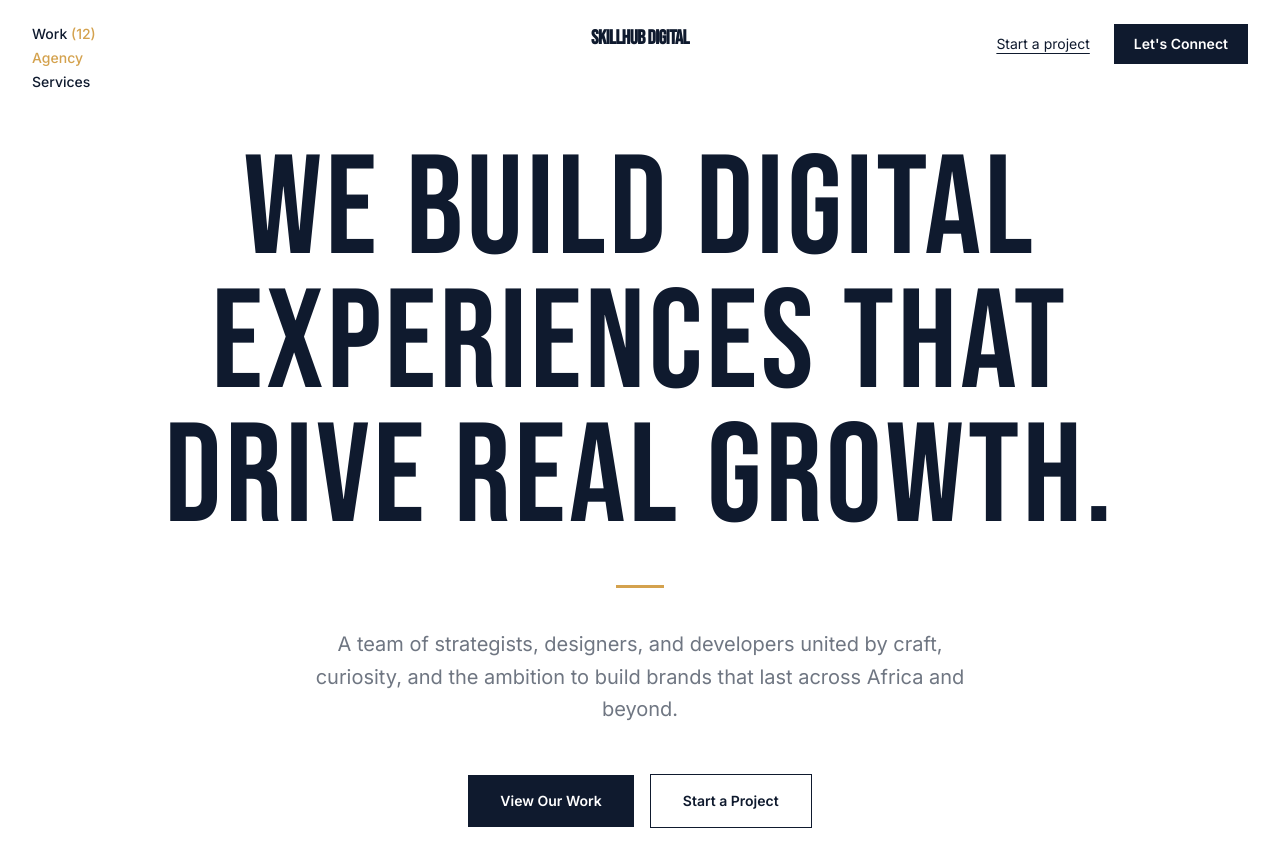
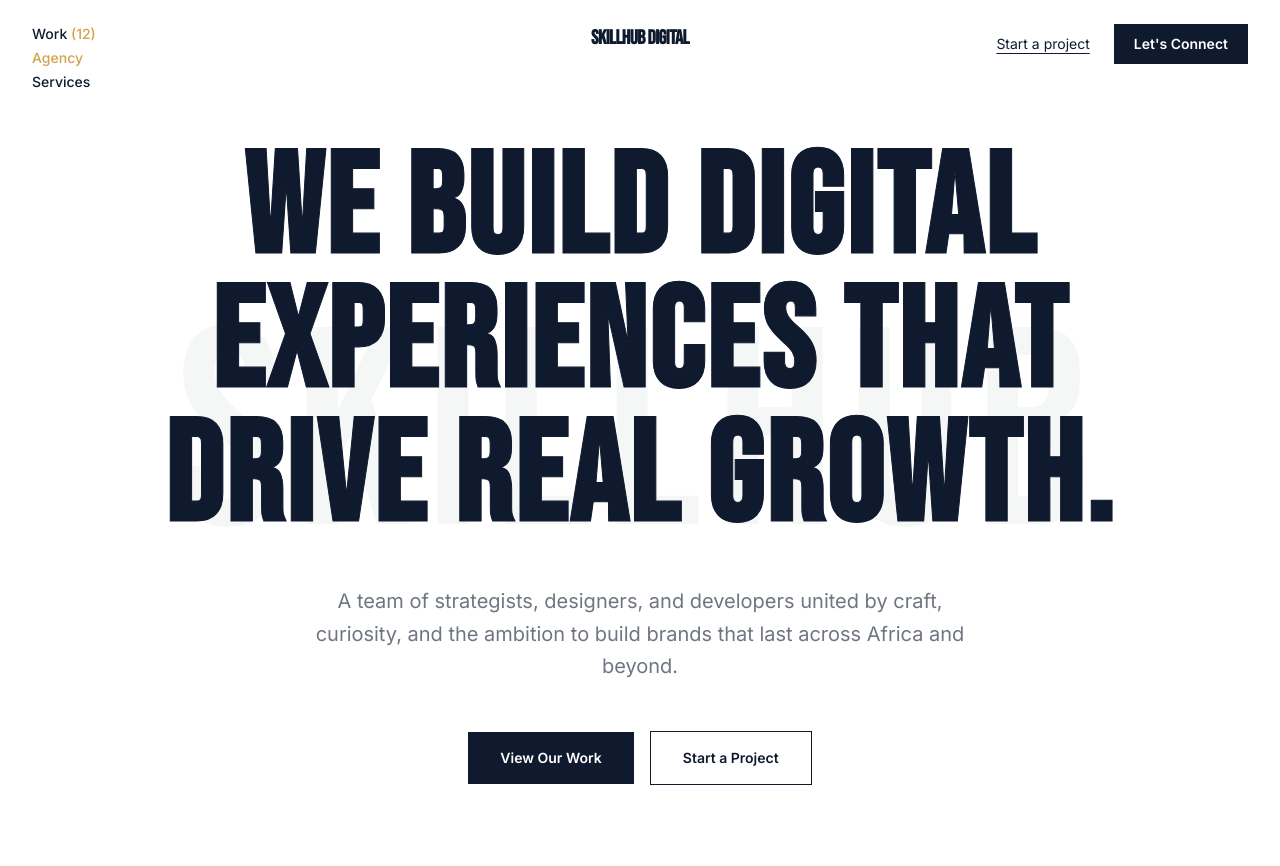
Before and after one commit to kattdevs/SHDA, a Next.js app in the folder skillhub-digital-agency/: page / in a window 1280 px wide. Shown: the top 866 px of the page. Built offline with nearby package versions, Linux system fonts and the light colour scheme.

Commit message:
typewriter animation and SKILLHUB watermark on hero

```diff
--- a/skillhub-digital-agency/src/components/Hero.tsx
+++ b/skillhub-digital-agency/src/components/Hero.tsx
@@ -1,21 +1,9 @@
 'use client'
 
 import { motion } from 'framer-motion'
+import { useEffect, useState } from 'react'
 
-const container = {
-  hidden: {},
-  show: { transition: { staggerChildren: 0.16 } },
-}
-
-const dropIn = {
-  hidden: { opacity: 0, y: -60, scale: 0.98 },
-  show: {
-    opacity: 1,
-    y: 0,
-    scale: 1,
-    transition: { duration: 0.7, ease: [0.22, 1, 0.36, 1] as const },
-  },
-}
+const fullText = "WE BUILD DIGITAL EXPERIENCES THAT DRIVE REAL GROWTH."
 
 const fadeUp = {
   hidden: { opacity: 0, y: 30 },
@@ -27,40 +15,66 @@ const fadeUp = {
 }
 
 export default function Hero() {
+  const [displayed, setDisplayed] = useState('')
+  const [done, setDone] = useState(false)
+
+  useEffect(() => {
+    let i = 0
+    const interval = setInterval(() => {
+      i++
+      setDisplayed(fullText.slice(0, i))
+      if (i >= fullText.length) {
+        clearInterval(interval)
+        setDone(true)
+      }
+    }, 38)
+    return () => clearInterval(interval)
+  }, [])
+
   return (
-    <section className="min-h-screen bg-white flex flex-col items-center justify-center pt-36 pb-24 px-6 text-center">
-      <motion.div
-        variants={container}
-        initial="hidden"
-        animate="show"
-        className="max-w-5xl mx-auto"
+    <section className="relative min-h-screen bg-white flex flex-col items-center justify-center pt-36 pb-24 px-6 text-center overflow-hidden">
+
+      {/* Watermark */}
+      <div
+        className="absolute inset-0 flex items-center justify-center pointer-events-none select-none"
+        aria-hidden="true"
       >
-        {/* Headline */}
+        <span
+          className="font-display uppercase text-navy/[0.04] whitespace-nowrap"
+          style={{ fontSize: 'clamp(8rem, 22vw, 20rem)', letterSpacing: '0.05em' }}
+        >
+          SKILLHUB
+        </span>
+      </div>
+
+      {/* Content */}
+      <div className="relative z-10 max-w-5xl mx-auto">
+
+        {/* Headline — typewriter */}
         <h1
-          className="font-display text-navy leading-[0.95] tracking-wide uppercase"
-          style={{ fontSize: 'clamp(4rem, 11vw, 10rem)' }}
+          className="font-display text-navy uppercase leading-[0.95] tracking-wide"
+          style={{
+            fontSize: 'clamp(4rem, 11vw, 10rem)',
+            fontWeight: 900,
+            WebkitTextStroke: '1px #0F1A2E',
+          }}
         >
-          <motion.span variants={dropIn} className="block">
-            We Build Digital
-          </motion.span>
-          <motion.span variants={dropIn} className="block">
-            Experiences That
-          </motion.span>
-          <motion.span variants={dropIn} className="block">
-            Drive Real Growth.
-          </motion.span>
+          {displayed}
+          {!done && (
+            <motion.span
+              animate={{ opacity: [1, 0] }}
+              transition={{ repeat: Infinity, duration: 0.5 }}
+              className="inline-block w-[4px] h-[0.85em] bg-gold align-middle ml-1"
+            />
+          )}
         </h1>
-
-        {/* Gold divider */}
-        <motion.div
-          variants={fadeUp}
-          className="mx-auto mt-10 mb-10 w-12 h-[3px] bg-gold"
-        />
 
         {/* Subheading */}
         <motion.p
+          initial="hidden"
+          animate={done ? 'show' : 'hidden'}
           variants={fadeUp}
-          className="font-body text-navy/60 max-w-2xl mx-auto leading-relaxed"
+          className="font-body text-navy/60 max-w-2xl mx-auto leading-relaxed mt-10"
           style={{ fontSize: 'clamp(1rem, 2vw, 1.25rem)' }}
         >
           A team of strategists, designers, and developers united by craft,
@@ -70,6 +84,8 @@ export default function Hero() {
 
         {/* CTAs */}
         <motion.div
+          initial="hidden"
+          animate={done ? 'show' : 'hidden'}
           variants={fadeUp}
           className="mt-12 flex flex-wrap items-center justify-center gap-4"
         >
@@ -86,7 +102,7 @@ export default function Hero() {
             Start a Project
           </a>
         </motion.div>
-      </motion.div>
+      </div>
     </section>
   )
 }
```
